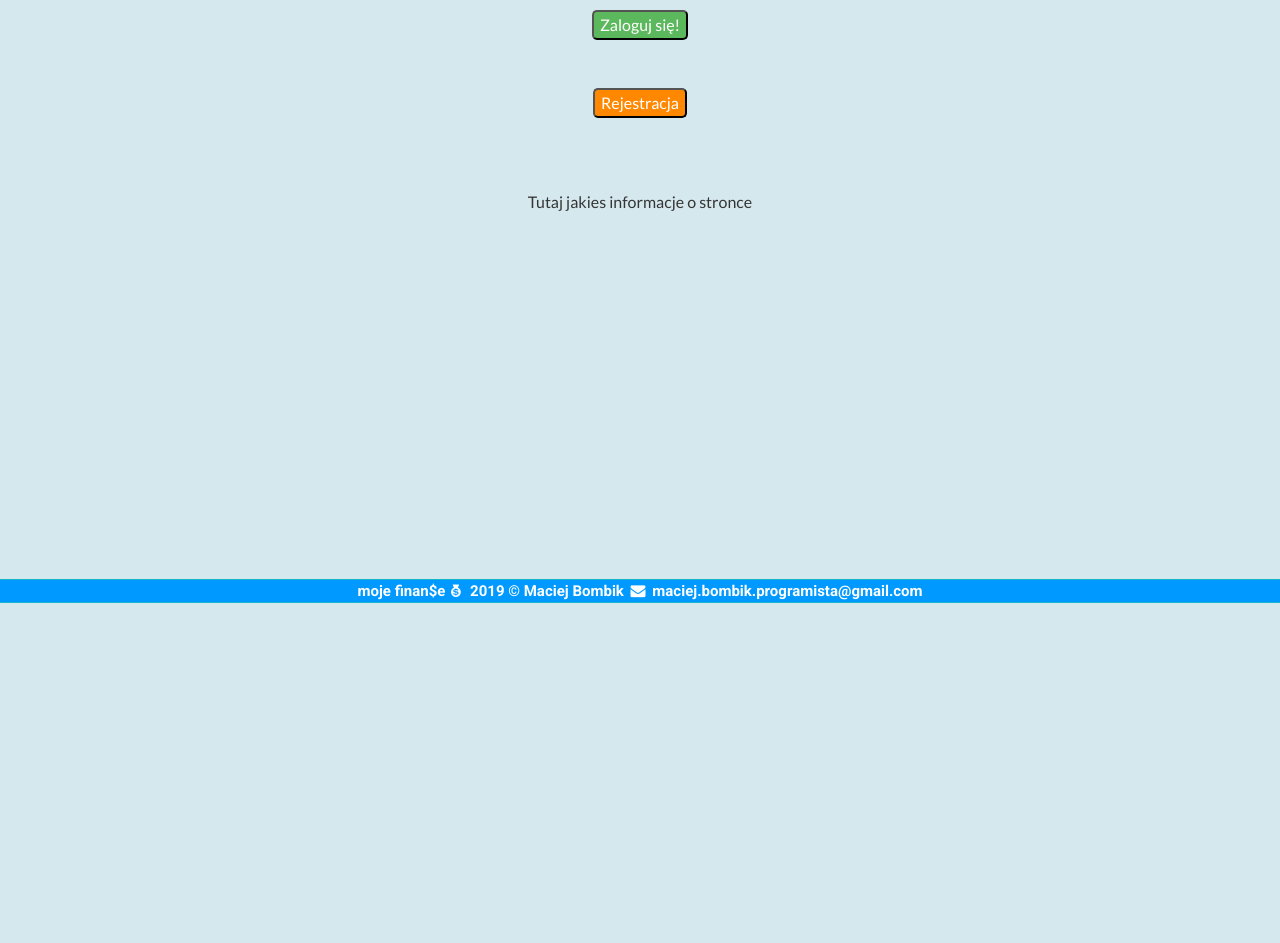
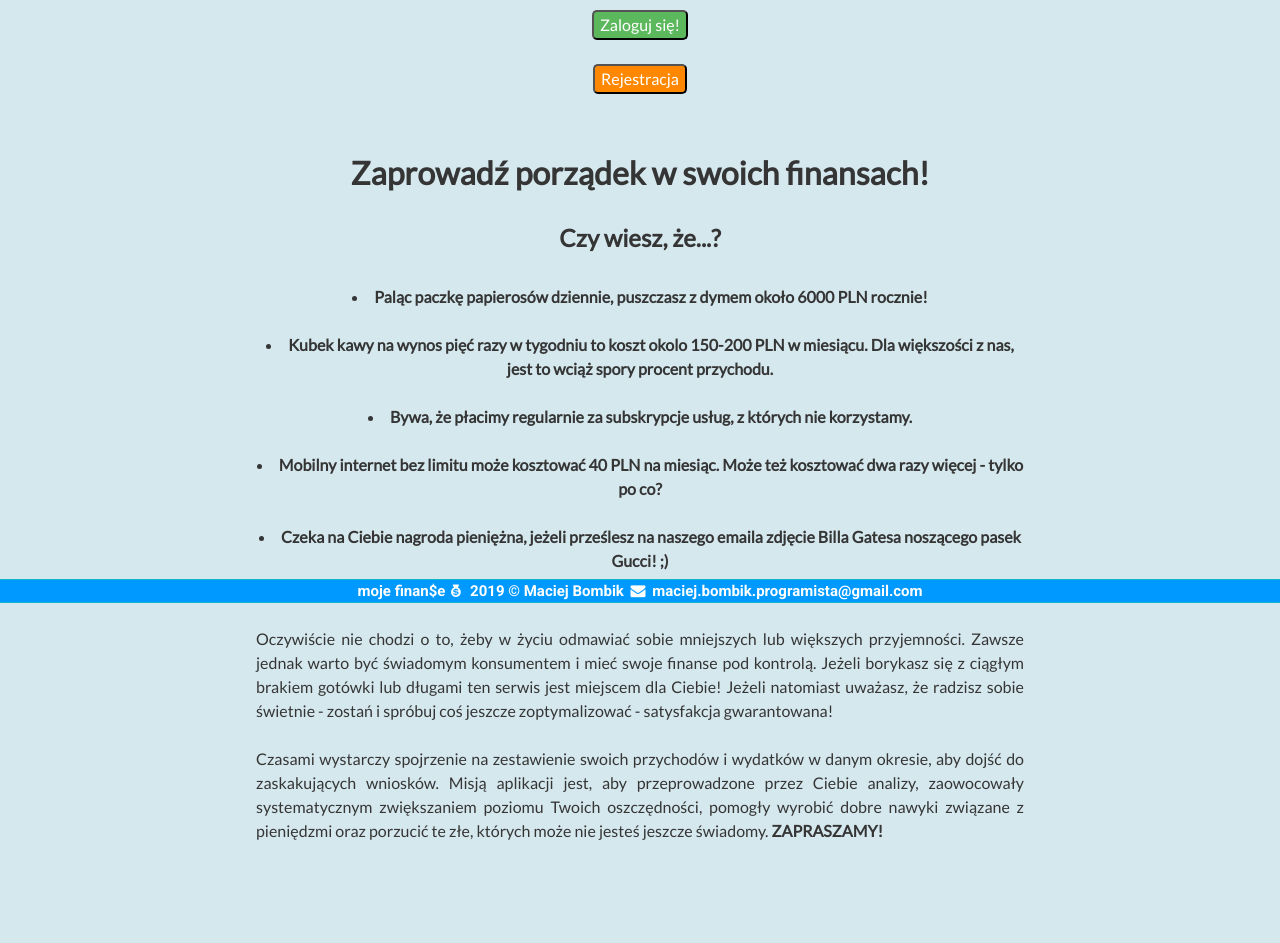
Before and after one commit to panbomba/Budzet-domowy-aplikacja-PHP, a PHP site: page / in a window 1280 px wide. Shown: the part 197-1140 px from the top of the page. Before the commit the page ends 800 px from the top, so only its background shows below. Run offline with PHP 8.4, Linux system fonts and the light colour scheme.

Commit message:
formatowanie plikow

```diff
--- a/dodaj-przychod.php
+++ b/dodaj-przychod.php
@@ -87,7 +87,7 @@
 								<form action="przychod.php" method="post">
 									<label> Kwota    <input type="number" step="0.01" name="kwota"></label>
 										<br><br>
-									<label>Data     <input type="date" name="data_przychodu"></label>
+									<label>Data     <input type="date" name="data_przychodu" value="YYYY-MM-DD"></label>
 										<br><br>
 									<fieldset class="radio">
 										<legend>Kategoria</legend>
--- a/dodaj-wydatek.php
+++ b/dodaj-wydatek.php
@@ -87,7 +87,7 @@
 								<form action="wydatek.php" method="post">
 									<label> Kwota    <input type="number" step="0.01" name="kwota"></label>
 										<br><br>
-									<label>Data     <input type="date" name="data_wydatku"></label>
+									<label>Data     <input type="date" name="data_wydatku" value="YYYY-MM-DD"></label>
 										<br><br>
 									<fieldset class="radio">
 										<legend>Kategoria</legend>
--- a/index.php
+++ b/index.php
@@ -42,20 +42,19 @@
 	</header>
 
 		<nav class="navbar navbar-expand-md bg-wlasne navbar-dark justify-content-center">
-		  <div class="container-fluid">
+			<div class="container-fluid">
 
 			</div>
 		</nav>
 
 
 		<main>
-
-				<div class="logowanie">
+				<div class="logowanie" style="margin-bottom: 30px;">
 					<article>
 									<a href="logowanie.php"><input type="button" style="background-color: #5cb85c; color: white" value="Zaloguj się!"></a>
 					</article>
 					<article>
-									<br><br>
+									<br>
 									<a href="rejestracja.php"><input type="button" style="background-color: #FF8800; color: white" value="Rejestracja"></a>
 					</article>
 						<?php
@@ -64,9 +63,28 @@
 								echo $_SESSION['blad'];
 							}
 						?>
+				</div>
+
+				<div class="artykul-main">
 					<article>
-					<br><br><br>
-					Tutaj jakies informacje o stronce
+						<h2><b>Zaprowadź porządek w swoich finansach!</h2>
+						<br>
+						<h4><b>Czy wiesz, że...?</b></h4>
+						<div>
+						<br>
+						<li>Paląc paczkę papierosów dziennie, puszczasz z dymem około 6000 PLN rocznie!</li><br>
+						<li>Kubek kawy na wynos pięć razy w tygodniu to koszt okolo 150-200 PLN w miesiącu. Dla większości z nas, jest to wciąż spory procent przychodu. </li><br>
+						<li>Bywa, że płacimy regularnie za subskrypcje usług, z których nie korzystamy.</li><br>
+						<li>Mobilny internet bez limitu może kosztować 40 PLN na miesiąc. Może też  kosztować dwa razy więcej - tylko po co?</li><br>
+						<li>Czeka na Ciebie nagroda pieniężna, jeżeli prześlesz na naszego emaila zdjęcie Billa Gatesa noszącego pasek Gucci! ;)</li></b>
+						</div>
+					</article>
+					<article>
+						<p><br>
+	Oczywiście nie chodzi o to, żeby w życiu odmawiać sobie mniejszych lub większych przyjemności. Zawsze jednak warto być świadomym konsumentem i mieć swoje finanse pod kontrolą. Jeżeli borykasz się z ciągłym brakiem gotówki lub długami ten serwis jest miejscem dla Ciebie! Jeżeli natomiast uważasz, że radzisz sobie świetnie - zostań i spróbuj coś jeszcze zoptymalizować - satysfakcja gwarantowana!
+	<br><br>
+Czasami wystarczy spojrzenie na zestawienie swoich przychodów i wydatków w danym okresie,  aby dojść do zaskakujących wniosków. Misją aplikacji jest, aby przeprowadzone przez Ciebie analizy, zaowocowały systematycznym zwiększaniem poziomu Twoich oszczędności, pomogły wyrobić dobre nawyki związane z pieniędzmi oraz porzucić te złe, których może nie jesteś jeszcze świadomy. <b>ZAPRASZAMY!</b>
+						</p>
 					</article>
 				</div>
 		</main>
--- a/logowanie.php
+++ b/logowanie.php
@@ -47,6 +47,8 @@
 									<input type="password" name="password">
 									<br><br>
 									<input type="submit" style="background-color: #5cb85c; color: white" value="Zaloguj się!">
+								<br><br>
+								<a href="index.php"><input type="button" style="color: black" value="Powrót"></a>
 								</form>
 					</article>
 				</div>
--- a/style.css
+++ b/style.css
@@ -144,7 +144,7 @@ body
 {
 	margin-top: 10px;
 	margin-left: auto;
-	margin-bottom: 100px;
+	margin-bottom: 50px !important;
 	margin-right: auto;
 	width: 80%;
 	text-align: center;
@@ -169,7 +169,6 @@ input
 {
 	width: 100%;
 	min-width: 230px;
-	height: 400px;
 	background-color: #dddddd;
 	text-align: center;
 	padding: 10px;
@@ -182,7 +181,6 @@ input
 {
 	margin: 15px;
 	width: 100%;
-	height: 342px;
 	padding: 10px;
 	background-color: white;
 	text-align: center;
```
Also changed, not shown: main-menu.php (+8 -10 lines), przegladaj-bilans.php (+6 -6 lines).
